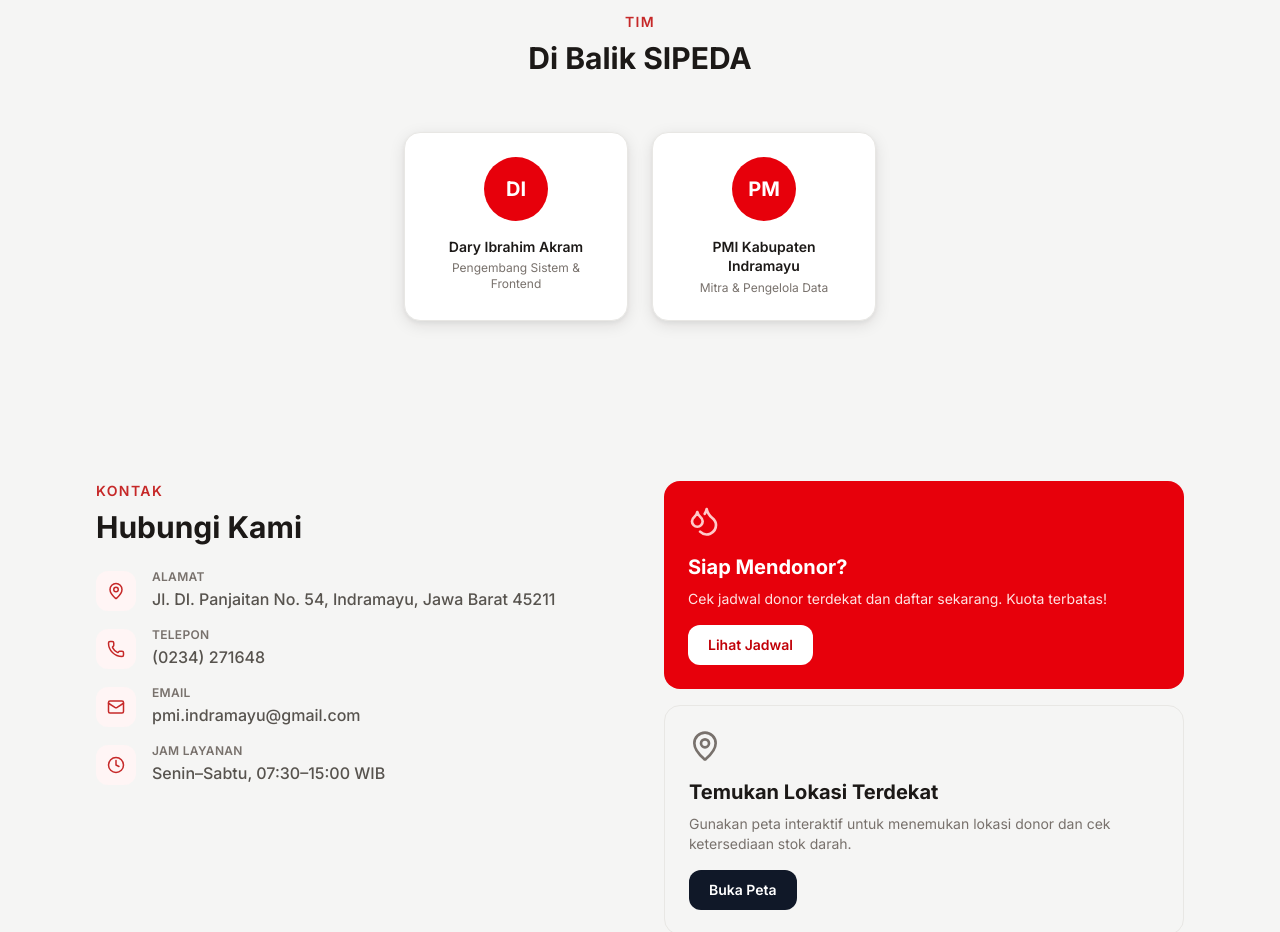
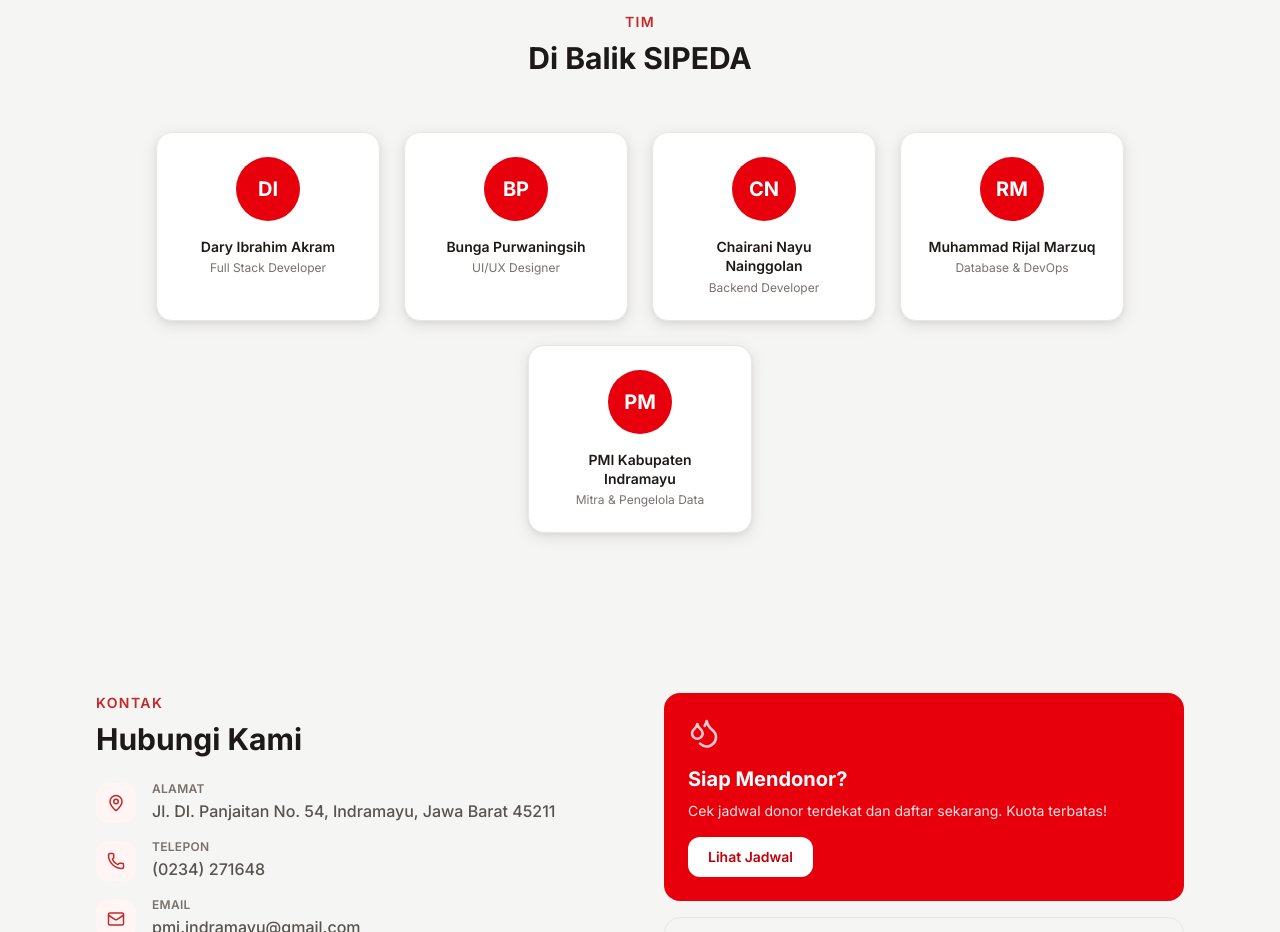
Before and after one commit to daryibrahim6/sipeda-frontend, a Next.js app: page /tentang in a window 1280 px wide. Shown: the part 2180-3112 px from the top of the page. Built offline with nearby package versions, Linux system fonts and the light colour scheme; no server answers; the database is empty.

Commit message:
update: tambahkan anggota tim pada halaman tentang kami

```diff
--- a/src/app/tentang/page.tsx
+++ b/src/app/tentang/page.tsx
@@ -36,7 +36,10 @@
 ];
 
 const team = [
-  { name: 'Dary Ibrahim Akram', role: 'Pengembang Sistem & Frontend', initial: 'DI' },
+  { name: 'Dary Ibrahim Akram', role: 'Full Stack Developer', initial: 'DI' },
+  { name: 'Bunga Purwaningsih', role: 'UI/UX Designer', initial: 'BP' },
+  { name: 'Chairani Nayu Nainggolan', role: 'Backend Developer', initial: 'CN' },
+  { name: 'Muhammad Rijal Marzuq', role: 'Database & DevOps', initial: 'RM' },
   { name: 'PMI Kabupaten Indramayu', role: 'Mitra & Pengelola Data', initial: 'PM' },
 ];
 
```
